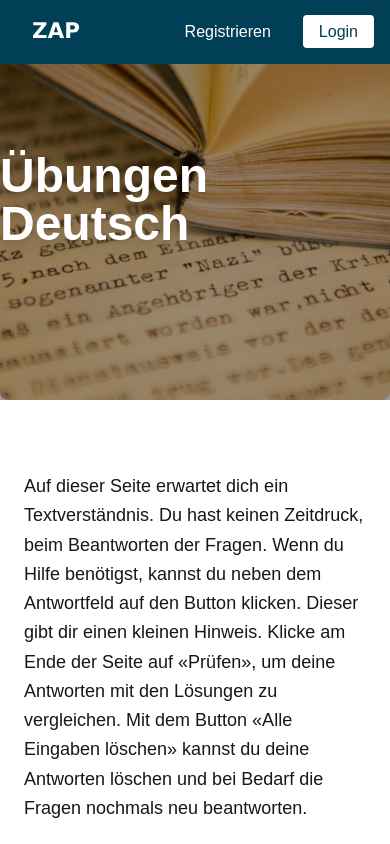
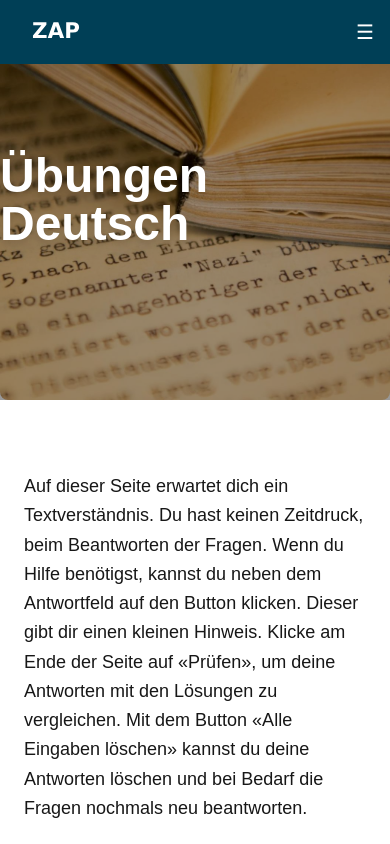
Before and after one commit to FabioBurri/vorbereitung-zap, a Next.js app: page /uebungen/deutsch in a window 390 px wide. Shown: the top 844 px of the page. Built offline with nearby package versions, Linux system fonts and the light colour scheme; no server answers.

Commit message:
Optimizing responsivness with hamburger menu

```diff
--- a/app/components/Navbar.js
+++ b/app/components/Navbar.js
@@ -3,9 +3,11 @@
 import Link from 'next/link';
 import Image from 'next/image';
 import { useSession, signOut } from 'next-auth/react';
+import { useState } from 'react';
 
 const Navbar = () => {
   const { data: session } = useSession();
+  const [menuOpen, setMenuOpen] = useState(false);
 
   const handleLogout = async (e) => {
     e.preventDefault();
@@ -19,10 +21,14 @@ const Navbar = () => {
     }
   };
 
+  const toggleMenu = () => {
+    setMenuOpen(!menuOpen);
+  };
+
   return (
-    <nav className="bg-[#003f56] w-full h-16 p-4 fixed top-0 z-10 flex items-center">
+    <nav className="bg-[#003f56] w-full h-16 p-4 fixed top-0 z-10 flex items-center justify-between">
       {/* Logo */}
-      <div className="flex-1 flex items-center">
+      <div className="flex items-center">
         <Link href={session ? '/profil' : '/'}>
           <div className="relative w-20 h-14 cursor-pointer">
             <Image
@@ -37,27 +43,39 @@ const Navbar = () => {
         </Link>
       </div>
 
+      {/* Hamburger Button */}
+      <button
+        className="text-white text-xl md:hidden focus:outline-none"
+        onClick={toggleMenu}
+      >
+        &#9776;
+      </button>
+
       {/* Navigationslinks */}
-      <ul className="flex justify-end items-center space-x-8">
+      <ul
+        className={`flex-col md:flex-row md:flex md:items-center md:space-x-8 bg-[#003f56] md:bg-transparent fixed md:static top-16 left-0 w-full md:w-auto p-4 md:p-0 transition-transform duration-300 ${
+          menuOpen ? 'translate-x-0' : 'translate-x-[-100%]'
+        } md:translate-x-0 space-y-4 md:space-y-0 pl-[35px] md:pl-0 `}
+      >
         {session ? (
           <>
             <li className="text-white text-base font-normal">
-              <Link href="/dashboard">Dashboard</Link>
+              <Link href="/dashboard" onClick={() => setMenuOpen(false)}>Dashboard</Link>
             </li>
             <li className="text-white text-base font-normal">
-              <Link href="/uebungen">Übungen</Link>
+              <Link href="/uebungen" onClick={() => setMenuOpen(false)}>Übungen</Link>
             </li>
             <li className="text-white text-base font-normal">
-              <Link href="/pruefung">Prüfung</Link>
+              <Link href="/pruefung" onClick={() => setMenuOpen(false)}>Prüfung</Link>
             </li>
             <li className="text-white text-base font-normal">
-              <Link href="/lernmaterialien">Lernmaterialien</Link>
+              <Link href="/lernmaterialien" onClick={() => setMenuOpen(false)}>Lernmaterialien</Link>
             </li>
             <li className="text-white text-base font-normal">
-              <Link href="/kurse">Kurse</Link>
+              <Link href="/kurse" onClick={() => setMenuOpen(false)}>Kurse</Link>
             </li>
             <li className="text-white text-base font-normal">
-              <Link href="/profil">Profil</Link>
+              <Link href="/profil" onClick={() => setMenuOpen(false)}>Profil</Link>
             </li>
             <li>
               <button
@@ -71,10 +89,14 @@ const Navbar = () => {
         ) : (
           <>
             <li className="text-white text-base font-normal">
-              <Link href="/register">Registrieren</Link>
+              <Link href="/register" onClick={() => setMenuOpen(false)}>Registrieren</Link>
             </li>
             <li>
-              <Link href="/login" className="bg-white text-[#003f56] px-4 py-2 rounded hover:bg-gray-200 transition-colors text-base font-normal">
+              <Link
+                href="/login"
+                className="bg-white text-[#003f56] px-4 py-2 rounded hover:bg-gray-200 transition-colors text-base font-normal"
+                onClick={() => setMenuOpen(false)}
+              >
                 Login
               </Link>
             </li>
```
